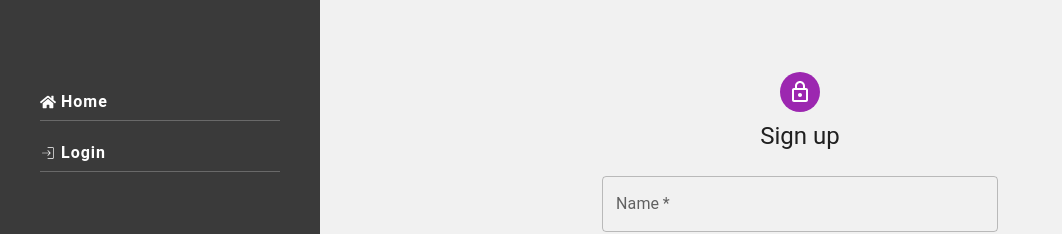
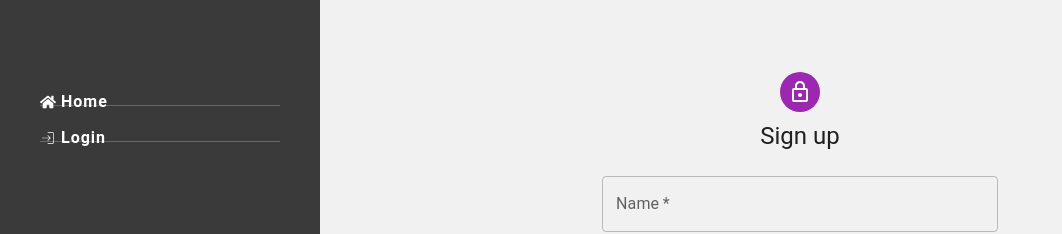
Before and after one commit to mesterum/goit-react-hw-08-phonebook-user, a React (Create React App) app: page /goit-react-hw-08-phonebook-user/register in a window 1280 px wide. Shown: the top 234 px of the page, without its empty margins (0-1062 px from the left). Built offline with nearby package versions, Linux system fonts and the light colour scheme.

Commit message:
focus at links nav

```diff
--- a/src/components/Navigation/Navigation.module.css
+++ b/src/components/Navigation/Navigation.module.css
@@ -35,7 +35,7 @@
     height: 10%;
     display: flex;
     flex-direction: row;
-    padding-bottom: 30px;
+    padding-bottom: 10px;
 }
 /* .iconNav{
     margin-right: 5px;
@@ -55,6 +55,9 @@
     color: #ff8800;
     transform: scale(1.1);
 }
+.linkNav:active, .linkNav:focus{
+    color: #ff8800;
+}
 .itemVisibility{
    visibility: hidden;
 }
```
